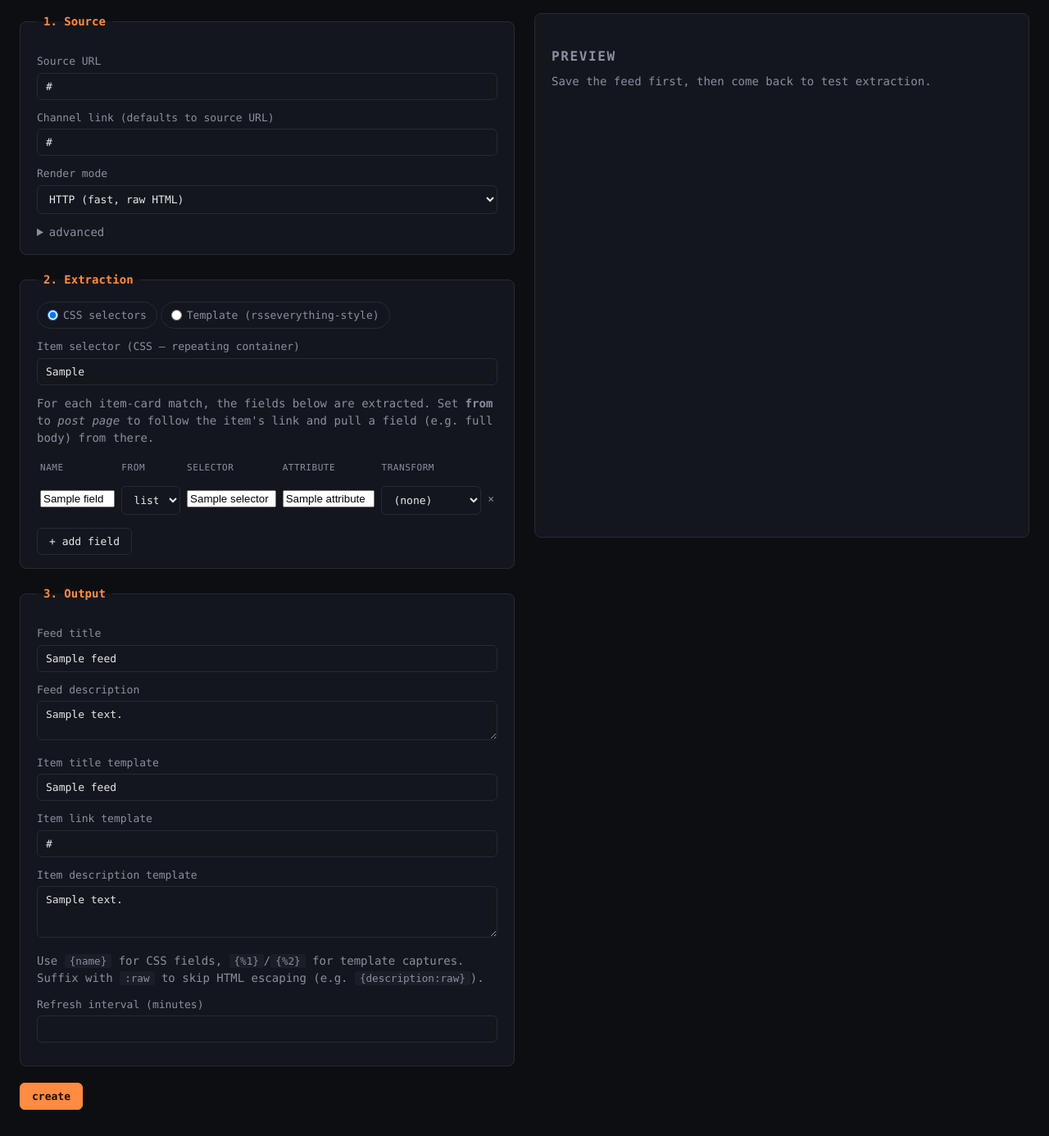
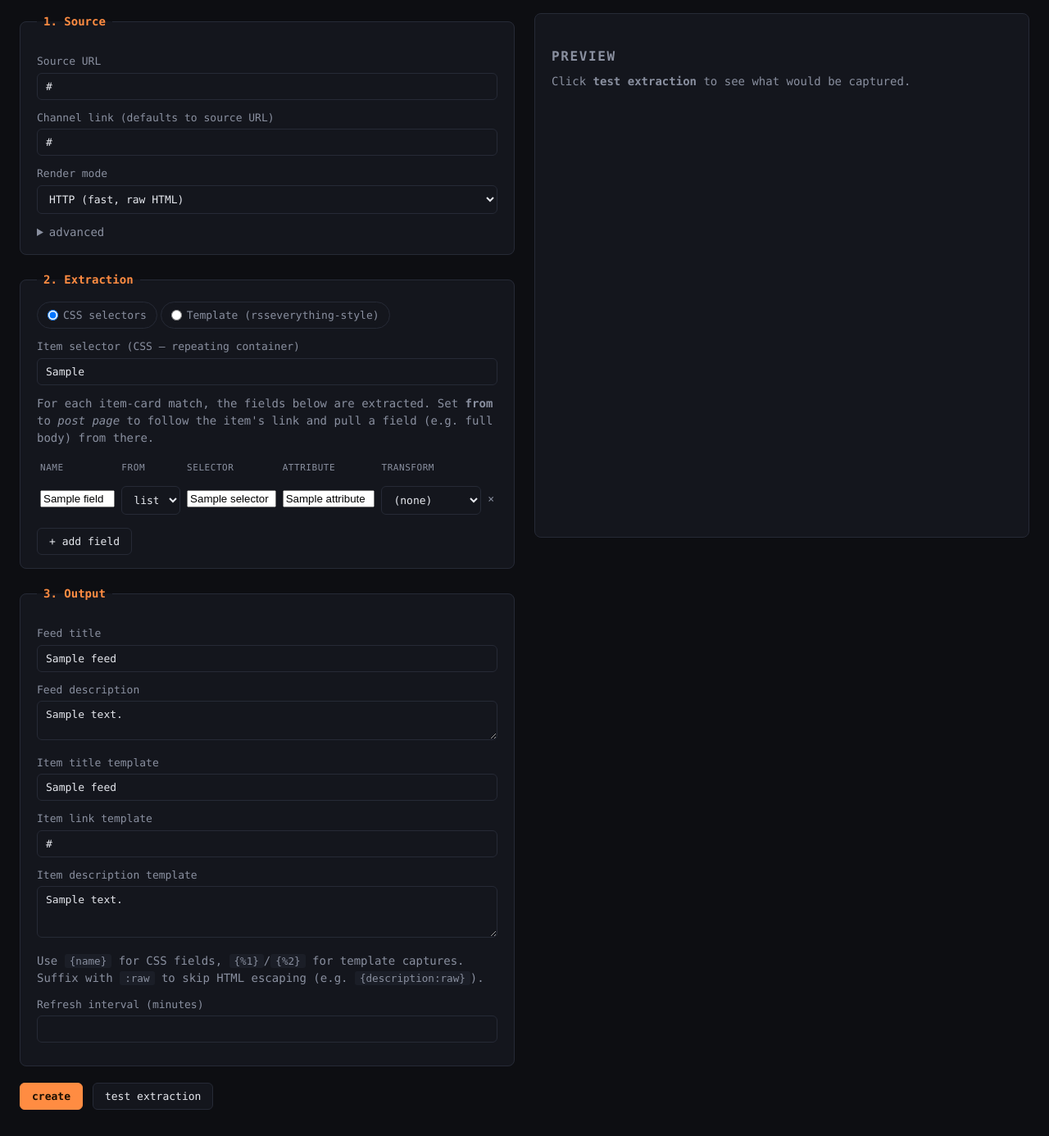
Before and after one commit to fenneh/mkrss, a FastAPI app: template src/mkrss/templates/feed_edit.html in a window 1280 px wide. Shown: the part 133-1519 px from the top of the page at 82% size. Run offline with FastAPI, Linux system fonts and the light colour scheme; the template is opened without the code that fills it: most values are stand-ins (such as "Sample title", 1, 10 or a date in 2020).

Commit message:
feat: preview extraction before creating a feed
The new-feed form only showed the preview button after saving, which meant creating a junk feed (and running a fetch) just to test selectors. Share the preview logic with a slug-less POST /preview and show the button in both modes.

```diff
--- a/src/mkrss/main.py
+++ b/src/mkrss/main.py
@@ -296,17 +296,7 @@ async def feed_save(slug: str, request: Request) -> Response:
     return RedirectResponse(f"/feeds/{slug}/edit", status_code=303)
 
 
-@app.post("/feeds/{slug}/test", response_class=HTMLResponse)
-async def feed_test(slug: str, request: Request) -> Response:
-    redirect = _editor_or_redirect(request)
-    if redirect:
-        return redirect
-    conn = _conn(request)
-    existing = db.get_feed_by_slug(conn, slug)
-    if existing is None:
-        return Response(status_code=404)
-    form = await request.form()
-    candidate = _form_to_feed(form, existing=existing)
+async def _extraction_preview(candidate: Feed, request: Request) -> HTMLResponse:
     fetcher = _fetcher(request)
     try:
         html = await fetcher.fetch(
@@ -338,6 +328,30 @@ async def feed_test(slug: str, request: Request) -> Response:
             await enrich_with_post(candidate, ex, link, fetcher)
     rendered = render_items(candidate, preview)
     return _render("_items_preview.html", request, items=rendered, top_error=None)
+
+
+@app.post("/preview", response_class=HTMLResponse)
+async def feed_preview(request: Request) -> Response:
+    redirect = _editor_or_redirect(request)
+    if redirect:
+        return redirect
+    form = await request.form()
+    candidate = _form_to_feed(form, existing=None)
+    return await _extraction_preview(candidate, request)
+
+
+@app.post("/feeds/{slug}/test", response_class=HTMLResponse)
+async def feed_test(slug: str, request: Request) -> Response:
+    redirect = _editor_or_redirect(request)
+    if redirect:
+        return redirect
+    conn = _conn(request)
+    existing = db.get_feed_by_slug(conn, slug)
+    if existing is None:
+        return Response(status_code=404)
+    form = await request.form()
+    candidate = _form_to_feed(form, existing=existing)
+    return await _extraction_preview(candidate, request)
 
 
 @app.post("/feeds/{slug}/refresh")
--- a/src/mkrss/templates/feed_edit.html
+++ b/src/mkrss/templates/feed_edit.html
@@ -3,7 +3,7 @@
 {% block content %}
 {% set is_edit = mode == 'edit' %}
 {% set form_action = '/feeds/' ~ feed.slug if is_edit else '/feeds' %}
-{% set test_action = '/feeds/' ~ feed.slug ~ '/test' if is_edit else '' %}
+{% set test_action = '/feeds/' ~ feed.slug ~ '/test' if is_edit else '/preview' %}
 
 <header class="page-header">
   <h1>{{ feed.title or 'new feed' }}</h1>
@@ -134,7 +134,6 @@
 
 <div class="form-actions">
   <button type="submit" class="button primary">{% if is_edit %}save{% else %}create{% endif %}</button>
-  {% if is_edit %}
   <button type="button" id="test-btn" class="button"
           hx-post="{{ test_action }}"
           hx-include="#feed-form"
@@ -144,18 +143,13 @@
     test extraction
   </button>
   <span id="test-spinner" class="htmx-indicator muted">testing…</span>
-  {% endif %}
 </div>
 </form>
 
 <aside class="preview-pane">
   <h2>preview</h2>
   <div id="preview" class="preview-body">
-    {% if is_edit %}
     <p class="muted">Click <strong>test extraction</strong> to see what would be captured.</p>
-    {% else %}
-    <p class="muted">Save the feed first, then come back to test extraction.</p>
-    {% endif %}
   </div>
 </aside>
 </div>
```
Also changed, not shown: tests/test_main.py (+35 -0 lines).
